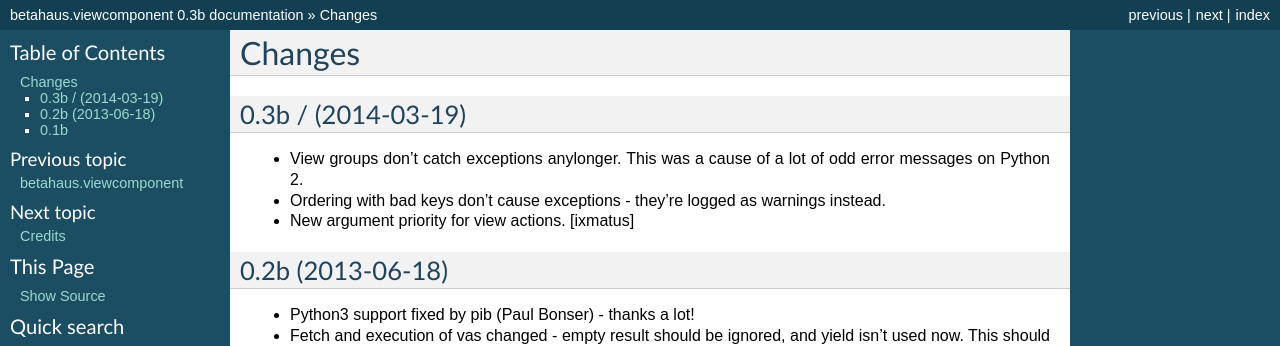
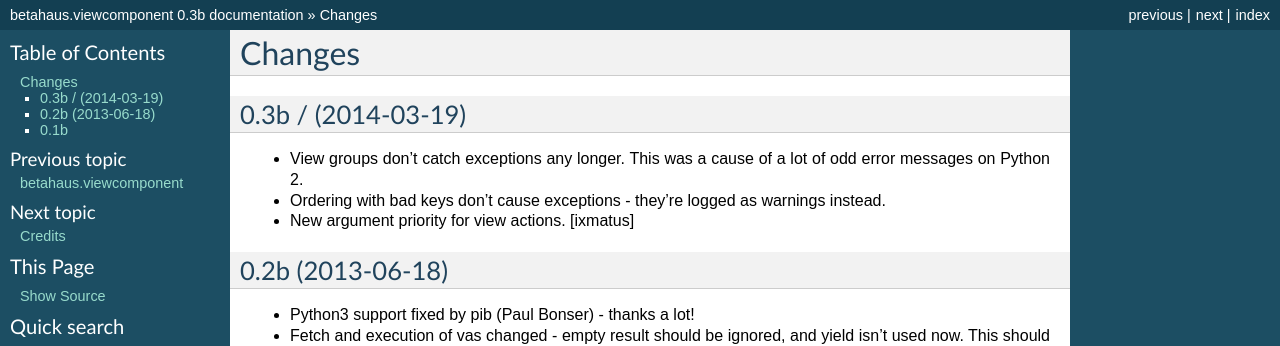
Before and after one commit to BetahausNGO/betahaus.viewcomponent, a Sphinx documentation site: the page built from docs/CHANGES.rst, in a window 1280 px wide. Shown: the top 346 px of the page. Built offline with Sphinx 7.4.7, drawn with Linux system fonts in a browser that asks for light colours.

Commit message:
Update CHANGES.rst

```diff
--- a/docs/CHANGES.rst
+++ b/docs/CHANGES.rst
@@ -5,7 +5,7 @@ Changes
 0.3b / (2014-03-19)
 -------------------
 
-- View groups don't catch exceptions anylonger. This was a cause of a lot of
+- View groups don't catch exceptions any longer. This was a cause of a lot of
   odd error messages on Python 2.
 - Ordering with bad keys don't cause exceptions - they're logged as warnings instead.
 - New argument priority for view actions. [ixmatus]
```
